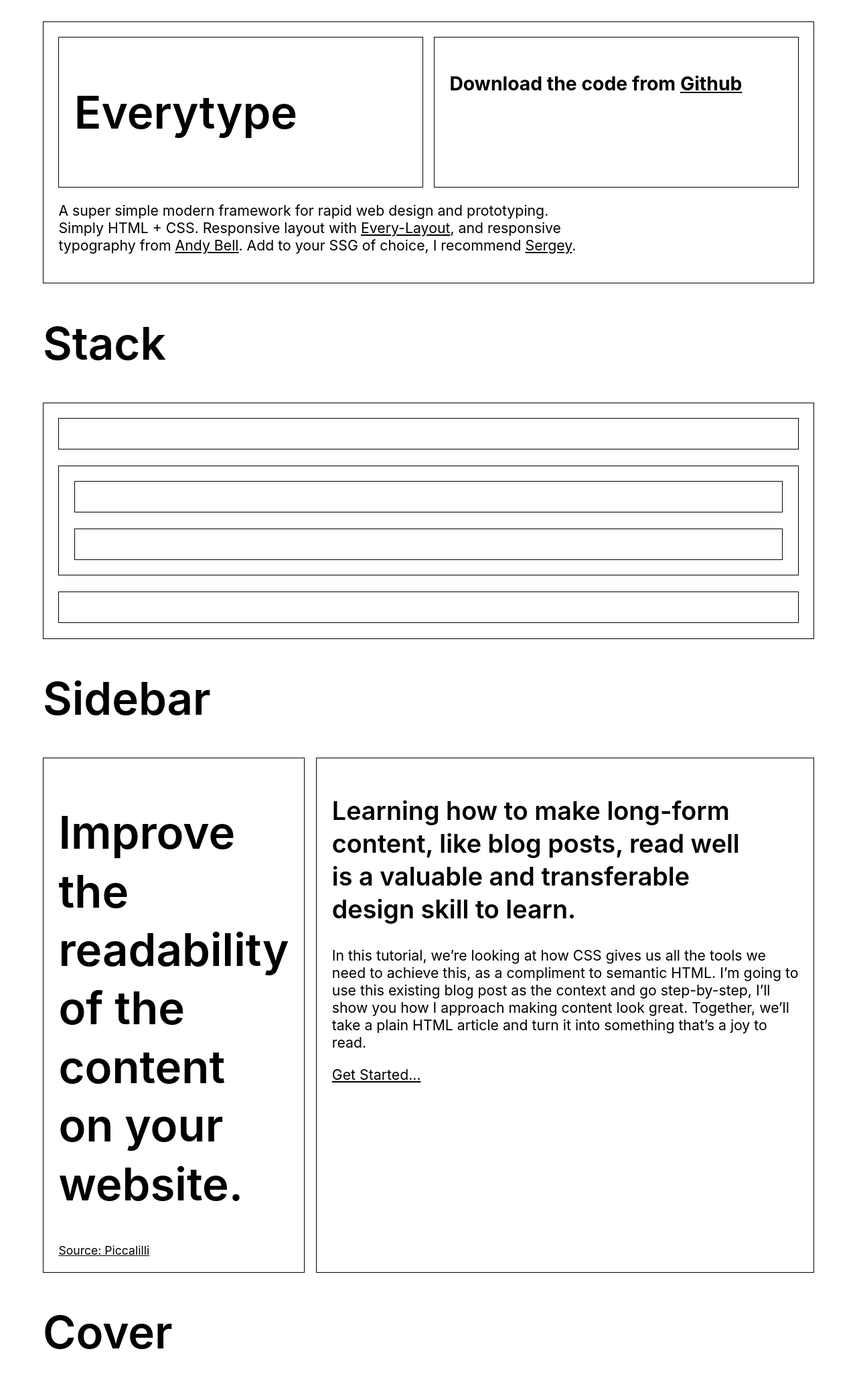
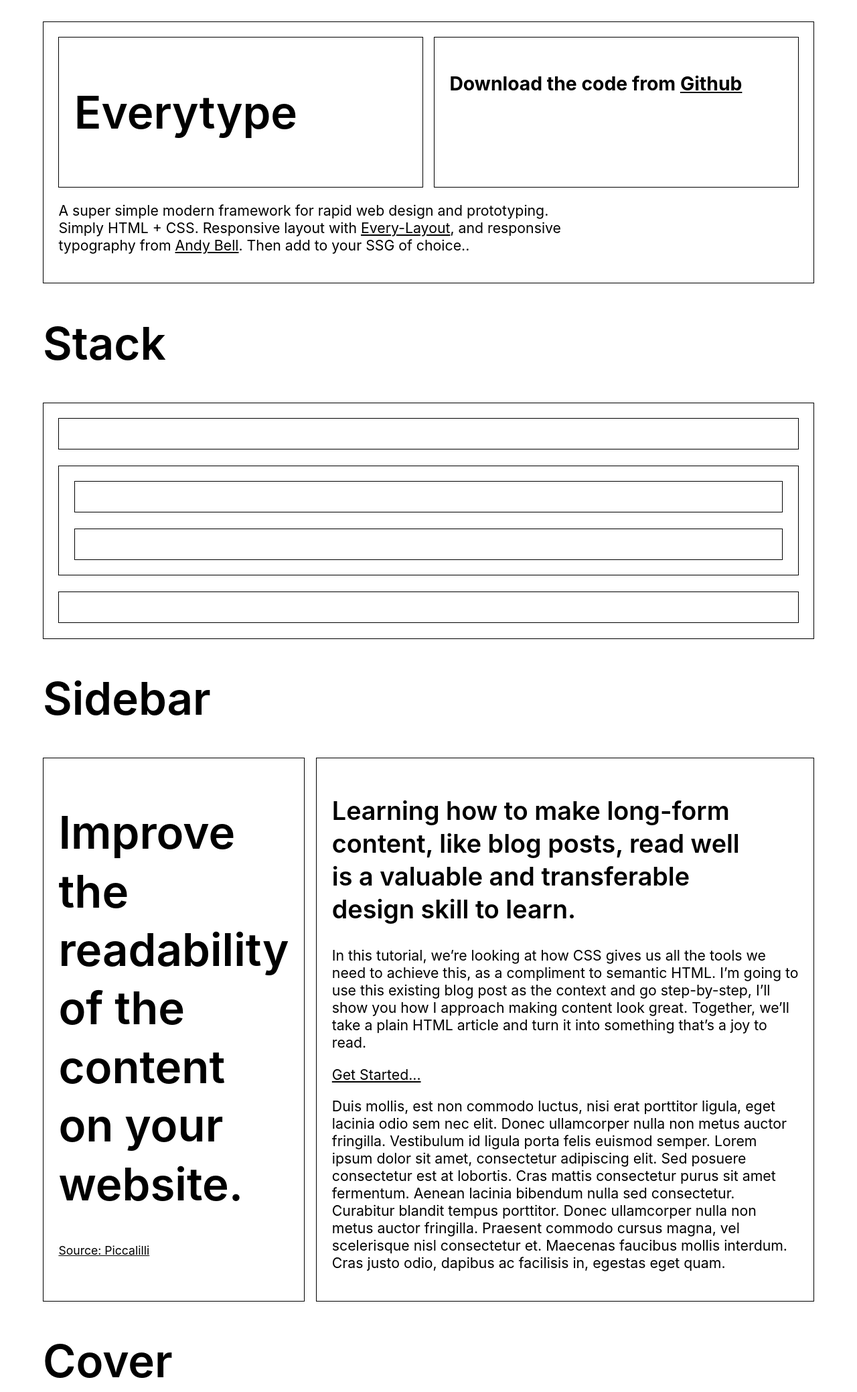
Before and after one commit to notloststudio/everytype, a plain HTML site: page index.html in a window 1280 px wide. Shown: the top 2078 px of the page at 67% size. Drawn offline with Linux system fonts and the light colour scheme.

Commit message:
Update index.html

```diff
--- a/index.html
+++ b/index.html
@@ -6,7 +6,7 @@
     <meta http-equiv="X-UA-Compatible" content="ie=edge" />
     <link rel="stylesheet" href="./layouts.css" />
     <link href="favicon.ico" rel="icon" type="image/x-icon" />
-    <title>Layouts: Every Layout</title>
+    <title>everytype</title>
   </head>
   <body>
     <div class="container">
@@ -23,7 +23,7 @@
 			  </div>
         </div>
 	</div>
-				  <p>A super simple modern framework for rapid web design and prototyping. Simply HTML + CSS. Responsive layout with <a href="https://every-layout.dev">Every-Layout</a>, and responsive typography from <a href="https://piccalil.li/tutorial/improve-the-readability-of-the-content-on-your-website/">Andy Bell</a>. Add to your SSG of choice, I recommend <a href="https://sergey.cool">Sergey</a>.
+				  <p>A super simple modern framework for rapid web design and prototyping. Simply HTML + CSS. Responsive layout with <a href="https://every-layout.dev">Every-Layout</a>, and responsive typography from <a href="https://piccalil.li/tutorial/improve-the-readability-of-the-content-on-your-website/">Andy Bell</a>. Then add to your SSG of choice.</a>.
 					  </p>
 		</div>
 
@@ -52,7 +52,11 @@
       </p>
       <p>
 		  <a href="https://piccalil.li/tutorial/improve-the-readability-of-the-content-on-your-website/">Get Started...</a>
-	  </p></div>
+	  </p>
+	<p>Duis mollis, est non commodo luctus, nisi erat porttitor ligula, eget lacinia odio sem nec elit. Donec ullamcorper nulla non metus auctor fringilla. Vestibulum id ligula porta felis euismod semper. Lorem ipsum dolor sit amet, consectetur adipiscing elit. Sed posuere consectetur est at lobortis. Cras mattis consectetur purus sit amet fermentum.
+
+Aenean lacinia bibendum nulla sed consectetur. Curabitur blandit tempus porttitor. Donec ullamcorper nulla non metus auctor fringilla. Praesent commodo cursus magna, vel scelerisque nisl consectetur et. Maecenas faucibus mollis interdum. Cras justo odio, dapibus ac facilisis in, egestas eget quam.</p>
+		   </div>
         </div>
       </div>
 
```
